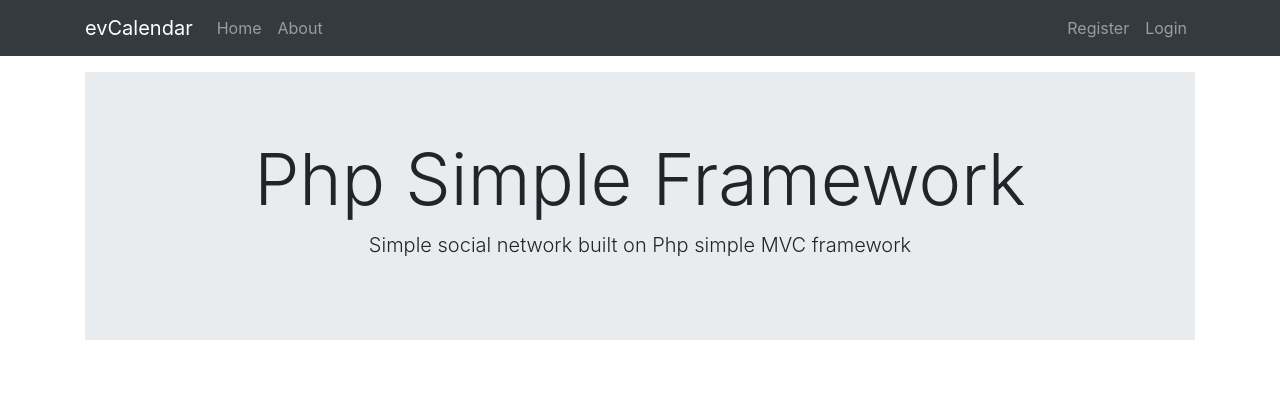
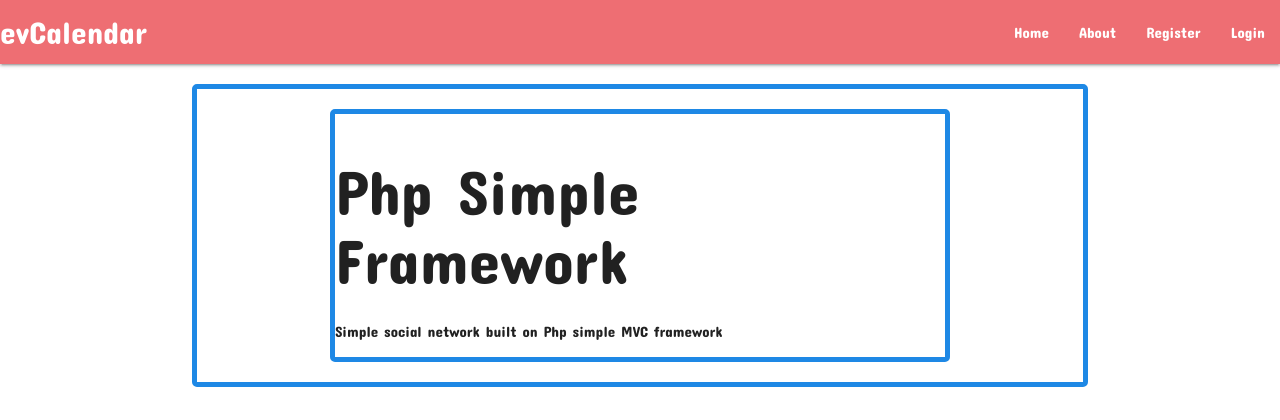
Before and after one commit to pkindalov/evCalendar-front-and-backend, a PHP site: page /inc in a window 1280 px wide. Shown: the top 420 px of the page. Run offline with PHP 8.4, Linux system fonts and the light colour scheme.

Commit message:
Small changes

```diff
--- a/app/config/config.php
+++ b/app/config/config.php
@@ -9,7 +9,7 @@
     define('APPROOT', dirname(dirname(__FILE__)));
 
     //URL root
-    define('URLROOT', 'http://localhost/evCalendar');
+    define('URLROOT', 'http://192.168.0.125/evCalendar');
 
     //Site name
     define('SITENAME', 'evCalendar');
--- a/app/views/inc/footer.php
+++ b/app/views/inc/footer.php
@@ -1,11 +1,14 @@
 </div> <!-- Ending div of .container -->
-<script src="https://code.jquery.com/jquery-3.4.1.slim.min.js" integrity="sha384-J6qa4849blE2+poT4WnyKhv5vZF5SrPo0iEjwBvKU7imGFAV0wwj1yYfoRSJoZ+n" crossorigin="anonymous"></script>
+<!-- <script src="https://code.jquery.com/jquery-3.4.1.slim.min.js" integrity="sha384-J6qa4849blE2+poT4WnyKhv5vZF5SrPo0iEjwBvKU7imGFAV0wwj1yYfoRSJoZ+n" crossorigin="anonymous"></script>
 <script src="https://cdn.jsdelivr.net/npm/popper.js@1.16.0/dist/umd/popper.min.js" integrity="sha384-Q6E9RHvbIyZFJoft+2mJbHaEWldlvI9IOYy5n3zV9zzTtmI3UksdQRVvoxMfooAo" crossorigin="anonymous"></script>
-<script src="https://stackpath.bootstrapcdn.com/bootstrap/4.4.1/js/bootstrap.min.js" integrity="sha384-wfSDF2E50Y2D1uUdj0O3uMBJnjuUD4Ih7YwaYd1iqfktj0Uod8GCExl3Og8ifwB6" crossorigin="anonymous"></script>
-    <!-- <script src="<?php echo URLROOT ?>/js/main.js"></script> -->
-    <!-- <?php if(isset($_SESSION['user_id'])) : ?>
-        <script src="https://cdnjs.cloudflare.com/ajax/libs/materialize/1.0.0/js/materialize.min.js"></script>
-        <script src="<?php echo URLROOT ?>/js/EventCalendar.js"></script>
-    <?php endif; ?>     -->
+<script src="https://stackpath.bootstrapcdn.com/bootstrap/4.4.1/js/bootstrap.min.js" integrity="sha384-wfSDF2E50Y2D1uUdj0O3uMBJnjuUD4Ih7YwaYd1iqfktj0Uod8GCExl3Og8ifwB6" crossorigin="anonymous"></script> -->
+
+<script src="https://cdnjs.cloudflare.com/ajax/libs/materialize/1.0.0/js/materialize.min.js"></script>
+<script>
+    document.addEventListener('DOMContentLoaded', function() {
+    var elems = document.querySelectorAll('.sidenav');
+    var instances = M.Sidenav.init(elems);
+  });
+</script>
 </body>
 </html>
--- a/app/views/inc/header.php
+++ b/app/views/inc/header.php
@@ -4,8 +4,12 @@
     <meta charset="UTF-8">
     <meta name="viewport" content="width=device-width, initial-scale=1.0">
     <meta http-equiv="X-UA-Compatible" content="ie=edge">
-    <link rel="stylesheet" href="https://stackpath.bootstrapcdn.com/bootstrap/4.4.1/css/bootstrap.min.css" integrity="sha384-Vkoo8x4CGsO3+Hhxv8T/Q5PaXtkKtu6ug5TOeNV6gBiFeWPGFN9MuhOf23Q9Ifjh" crossorigin="anonymous">
-    <link href="https://stackpath.bootstrapcdn.com/font-awesome/4.7.0/css/font-awesome.min.css" rel="stylesheet" integrity="sha384-wvfXpqpZZVQGK6TAh5PVlGOfQNHSoD2xbE+QkPxCAFlNEevoEH3Sl0sibVcOQVnN" crossorigin="anonymous">
+    <!-- <link rel="stylesheet" href="https://stackpath.bootstrapcdn.com/bootstrap/4.4.1/css/bootstrap.min.css" integrity="sha384-Vkoo8x4CGsO3+Hhxv8T/Q5PaXtkKtu6ug5TOeNV6gBiFeWPGFN9MuhOf23Q9Ifjh" crossorigin="anonymous">
+    <link href="https://stackpath.bootstrapcdn.com/font-awesome/4.7.0/css/font-awesome.min.css" rel="stylesheet" integrity="sha384-wvfXpqpZZVQGK6TAh5PVlGOfQNHSoD2xbE+QkPxCAFlNEevoEH3Sl0sibVcOQVnN" crossorigin="anonymous"> -->
+    <link href="https://fonts.googleapis.com/icon?family=Material+Icons" rel="stylesheet">
+     <!--Import materialize.css-->
+     <link rel="stylesheet" href="https://cdnjs.cloudflare.com/ajax/libs/materialize/1.0.0/css/materialize.min.css">
+    <link rel="stylesheet" type="text/css" href="css/eventCalendar.css">
     <link rel="stylesheet" href="<?php echo URLROOT?>/css/styles.css" />
 
     <?php if(isset($_SESSION['user_id'])) : ?>
--- a/app/views/inc/navbar.php
+++ b/app/views/inc/navbar.php
@@ -1,6 +1,36 @@
-<nav class="navbar navbar-expand-lg navbar-dark bg-dark mb-3">
+<nav>
+  <div class="nav-wrapper">
+    <a href="<?php echo URLROOT; ?>" class="brand-logo"><?php echo SITENAME; ?></a>
+    <a href="#" data-target="mobile-demo" class="sidenav-trigger"><i class="material-icons">menu</i></a>
+    <ul class="right hide-on-med-and-down">
+      <li><a href="<?php echo URLROOT; ?>">Home</a></li>
+      <li><a href="<?php echo URLROOT; ?>/pages/about"">About</a></li>
+      <?php if (isset($_SESSION['user_id'])) : ?>
+        <li><a href="<?php echo URLROOT; ?>/users/logout"">Logout</a></li>
+      <?php else : ?>
+        <li><a href="<?php echo URLROOT; ?>/users/register">Register</a></li>
+        <li><a href="<?php echo URLROOT; ?>/users/login">Login</a></li>
+        <?php endif ?>
+    </ul>
+  </div>
+</nav>
+
+<ul class="sidenav" id="mobile-demo">
+  <li><a href="<?php echo URLROOT; ?>">Home</a></li>
+  <li><a href="<?php echo URLROOT; ?>/pages/about"">About</a></li>
+  <?php if (isset($_SESSION['user_id'])) : ?>
+        <li><a href="<?php echo URLROOT; ?>/users/logout"">Logout</a></li>
+      <?php else : ?>
+        <li><a href="<?php echo URLROOT; ?>/users/register">Register</a></li>
+        <li><a href="<?php echo URLROOT; ?>/users/login">Login</a></li>
+        <?php endif ?>
+</ul>
+
+
+
+<!-- <nav class="navbar navbar-expand-lg navbar-dark bg-dark mb-3">
   <div class="container">
-    <a class="navbar-brand" href="<?php echo URLROOT; ?>"><?php echo SITENAME; ?></a>
+    <a class="navbar-brand" href="<?php //echo URLROOT; ?>"><?php //echo SITENAME; ?></a>
     <button class="navbar-toggler" type="button" data-toggle="collapse" data-target="#navbarsExampleDefault" aria-controls="navbarsExampleDefault" aria-expanded="false" aria-label="Toggle navigation">
       <span class="navbar-toggler-icon"></span>
     </button>
@@ -8,27 +38,27 @@
     <div class="collapse navbar-collapse" id="navbarsExampleDefault">
       <ul class="navbar-nav mr-auto">
         <li class="nav-item">
-          <a class="nav-link" href="<?php echo URLROOT; ?>">Home</a>
+          <a class="nav-link" href="<?php //echo URLROOT; ?>">Home</a>
         </li>
         <li class="nav-item">
-          <a class="nav-link" href="<?php echo URLROOT; ?>/pages/about">About</a>
+          <a class="nav-link" href="<?php //echo URLROOT; ?>/pages/about">About</a>
         </li>
       </ul>
 
       <ul class="navbar-nav ml-auto">
-        <?php if (isset($_SESSION['user_id'])) : ?>
+        <?php //if (isset($_SESSION['user_id'])) : ?>
           <li class="nav-item">
-            <a class="nav-link" href="<?php echo URLROOT; ?>/users/logout">Logout</a>
+            <a class="nav-link" href="<?php //echo URLROOT; ?>/users/logout">Logout</a>
           </li>
-        <?php else : ?>
+        <?php //else : ?>
           <li class="nav-item">
-            <a class="nav-link" href="<?php echo URLROOT; ?>/users/register">Register</a>
+            <a class="nav-link" href="<?php //echo URLROOT; ?>/users/register">Register</a>
           </li>
           <li class="nav-item">
-            <a class="nav-link" href="<?php echo URLROOT; ?>/users/login">Login</a>
+            <a class="nav-link" href="<?php //echo URLROOT; ?>/users/login">Login</a>
           </li>
-        <?php endif ?>
+        <?php //endif ?>
       </ul>
     </div>
   </div>
-</nav>
+</nav> -->
```
Also changed, not shown: app/views/pages/index.php (+7 -0 lines).
